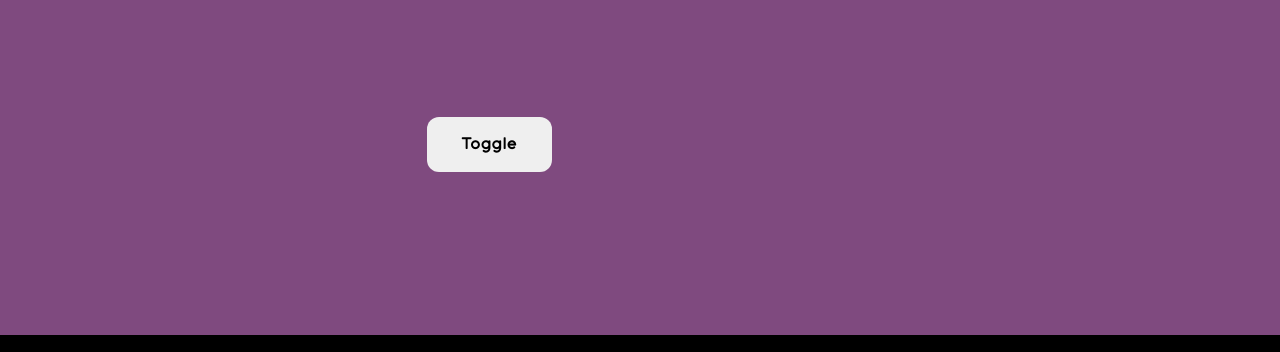
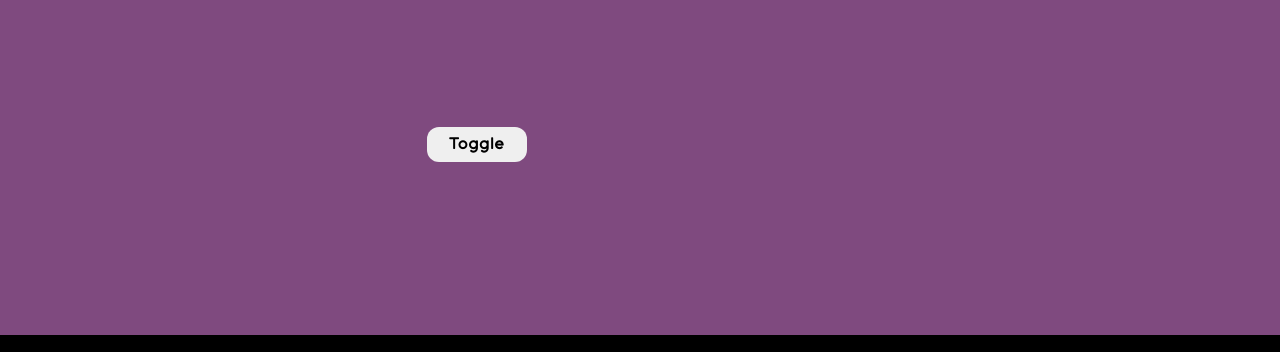
Before and after one commit to Nate0h/WeatherWZRD, a plain HTML site: page index.html in a window 1280 px wide. Shown: the part 448-800 px from the top of the page. Drawn offline with Linux system fonts and the light colour scheme; files whose address does not match are found by name.

Commit message:
More Styling

```diff
--- a/style.css
+++ b/style.css
@@ -168,12 +168,14 @@
 
 #switch {
   align-self: center;
-  height: 55px;
+  height: 35px;
+  width: 100px;
   outline: none;
   border: none;
   font-size: 1rem;
   border-radius: 12px;
   transition: background-color ease-in 0.2s;
+  cursor: pointer;
 }
 
 #switch:hover {
```
